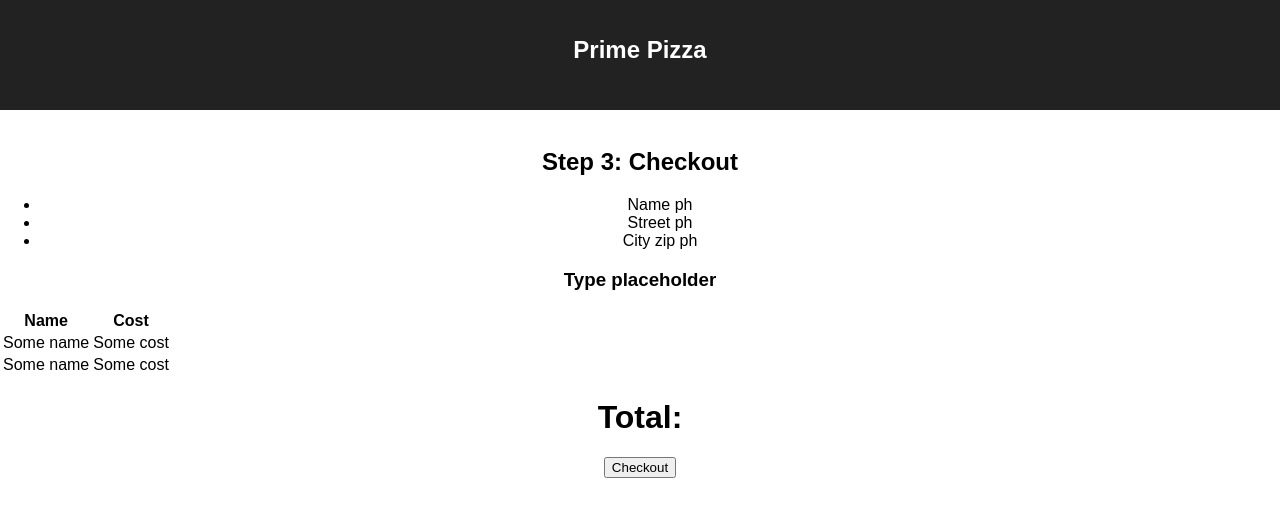
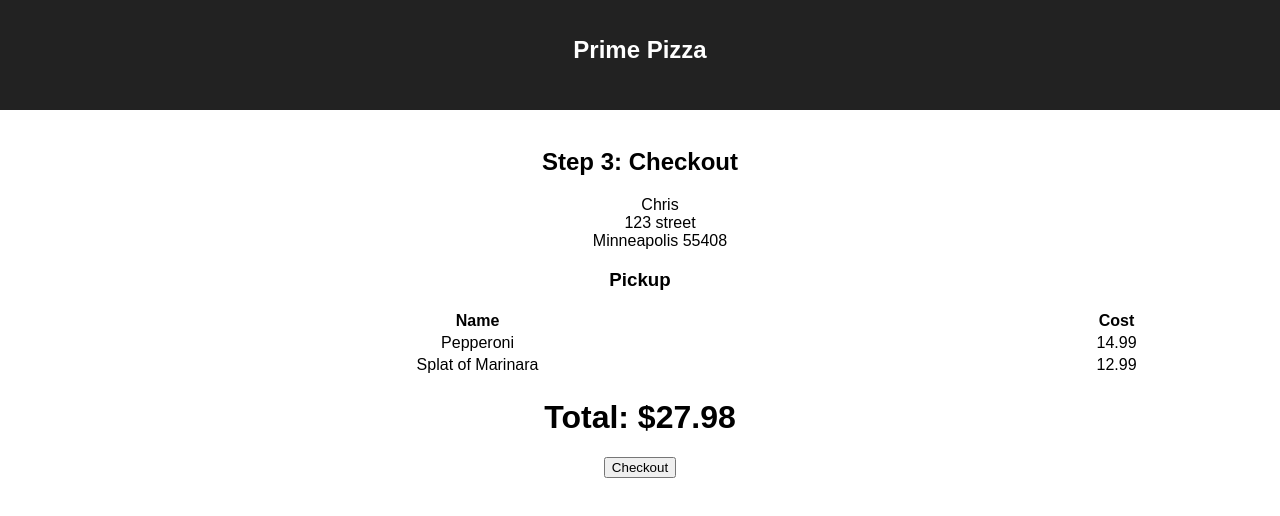
Before and after one commit to lvang5/pizza-parlor, a React (Create React App) app: page /#/checkout in a window 1280 px wide. Shown: the top 516 px of the page. Built offline with nearby package versions, Linux system fonts and the light colour scheme.

Commit message:
Displaying order on DOM

```diff
--- a/src/components/Checkout/Checkout.js
+++ b/src/components/Checkout/Checkout.js
@@ -55,14 +55,14 @@ render() {
         <div>
             <h2>Step 3: Checkout</h2>
             <div>
-                <ul>
-                    <li>Name ph</li>
-                    <li>Street ph</li>
-                    <li>City zip ph</li>
+                <ul style={{listStylePosition: 'inside', listStyleType: 'none'}}>
+                    <li>{this.state.order.customer.name}</li>
+                    <li>{this.state.order.customer.street_address}</li>
+                    <li>{this.state.order.customer.city} {this.state.order.customer.zip}</li>
                 </ul>
-                <h3>Type placeholder</h3>
+                <h3>{this.state.order.type}</h3>
             </div>
-            <table>
+            <table style={{width: '100%'}}>
                 <thead>
                     <tr>
                         <th>Name</th>
@@ -78,7 +78,7 @@ render() {
                     })}
                 </tbody>
             </table>
-            <h1>Total:</h1>
+            <h1>Total: ${this.state.order.order_total}</h1>
             <button onClick={this.handleButtonClick}>Checkout</button>
         </div>
     )
--- a/src/components/Checkout/CheckoutItem/CheckoutItem.js
+++ b/src/components/Checkout/CheckoutItem/CheckoutItem.js
@@ -4,8 +4,8 @@ class CheckoutItem extends Component {
   render() {
     return (
       <tr>
-          <td>Some name</td>
-          <td>Some cost</td>
+        <td>{this.props.item.name}</td>
+        <td>{this.props.item.cost}</td>
       </tr>
     )
   }
```
